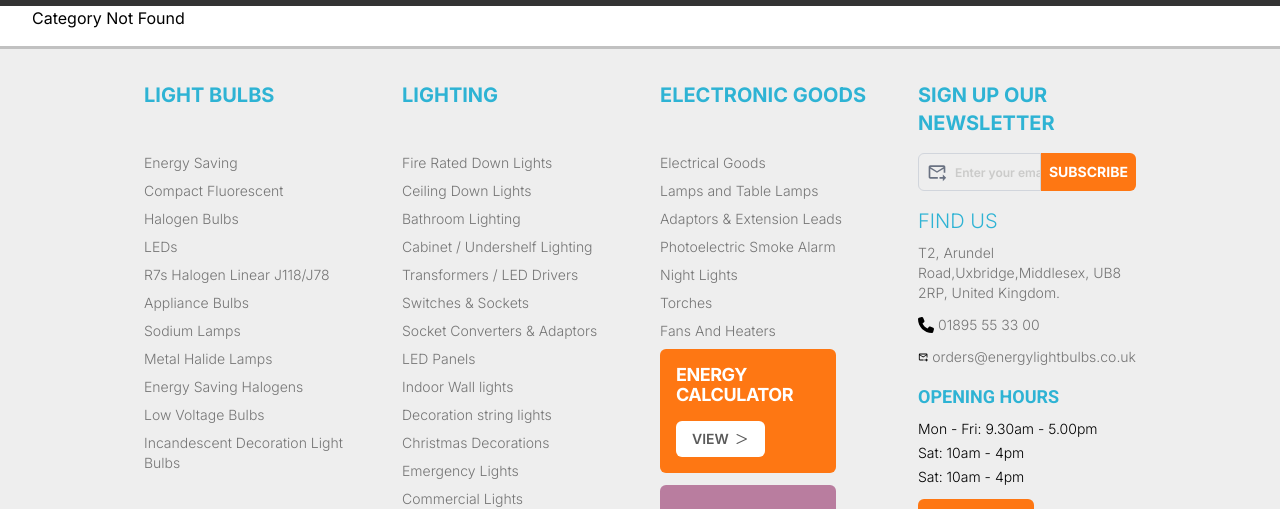
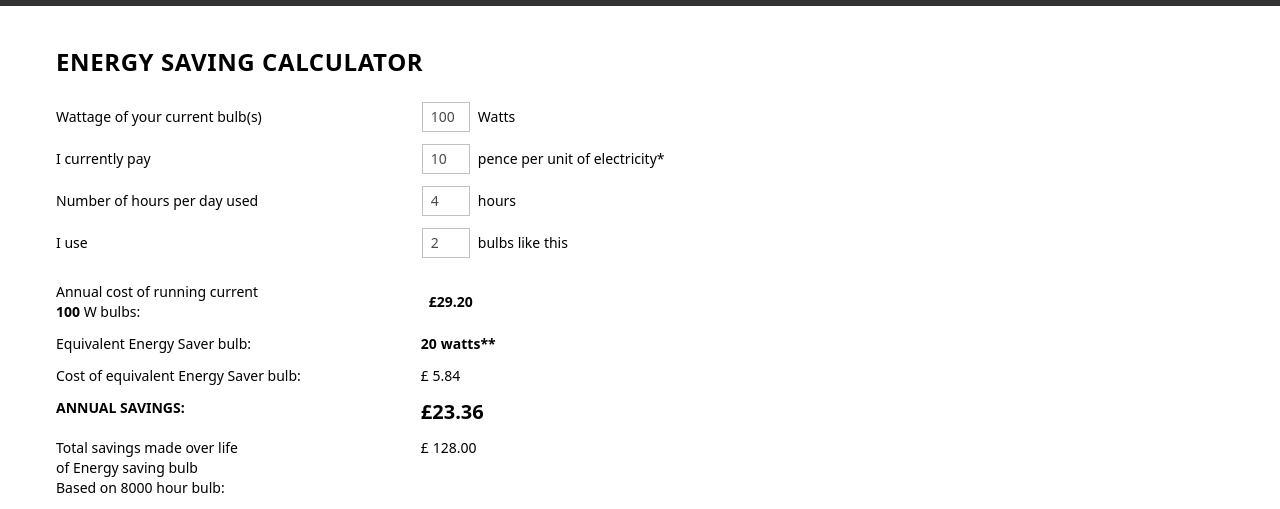
Before and after one commit to Anshuman0077/EnergyLightBulbs.co.uk, a Next.js app: page /energy-calculator in a window 1280 px wide. Shown: the part 374-883 px from the top of the page. Built offline with nearby package versions, Linux system fonts and the light colour scheme.

Commit message:
implement the energy-calculator route

```diff
--- a/app/components/footer/footer.tsx
+++ b/app/components/footer/footer.tsx
@@ -65,7 +65,7 @@ export const Footer = () => {
                         ENERGY CALCULATOR
                       </p>
                       <a
-                        href="/energy-calulator"
+                        href="/energy-calculator"
                         className="flex items-center bg-bg1  px-4 py-2 mt-4 rounded-md text-text14 font-semibold w-max"
                       >
                         VIEW <PiGreaterThan className="ml-1 w-4 h-4" />
--- /dev/null
+++ b/app/energy-calculator/page.tsx
@@ -0,0 +1,232 @@
+"use client";
+
+import { useRef, useState } from "react";
+
+export default function EnergyCalculatorPage() {
+  const wattRef = useRef<HTMLInputElement>(null);
+  const costRef = useRef<HTMLInputElement>(null);
+  const hoursRef = useRef<HTMLInputElement>(null);
+  const bulbsRef = useRef<HTMLInputElement>(null);
+
+  const currentCostRef = useRef<HTMLSpanElement>(null);
+  const savingCostRef = useRef<HTMLSpanElement>(null);
+  const yearlySavingsRef = useRef<HTMLSpanElement>(null);
+  const lifetimeSavingsRef = useRef<HTMLSpanElement>(null);
+  const wattsLabelRef = useRef<HTMLSpanElement>(null);
+  const saverWattRef = useRef<HTMLSpanElement>(null);
+
+  const handleCalculate = () => {
+    const watt = parseFloat(wattRef.current?.value || "0");
+    const cost = parseFloat(costRef.current?.value || "0");
+    const hours = parseFloat(hoursRef.current?.value || "0");
+    const bulbs = parseFloat(bulbsRef.current?.value || "0");
+
+    const saverWatt = 20;
+
+    const annualCurrent = ((watt * hours * bulbs * 365) / 1000) * (cost / 100);
+    const annualSaving =
+      ((saverWatt * hours * bulbs * 365) / 1000) * (cost / 100);
+    const yearlySavings = annualCurrent - annualSaving;
+    const lifetimeSavings = (yearlySavings / ((hours * 365) / 8000)) * 8000;
+
+    if (currentCostRef.current)
+      currentCostRef.current.textContent = annualCurrent.toFixed(2);
+    if (savingCostRef.current)
+      savingCostRef.current.textContent = annualSaving.toFixed(2);
+    if (yearlySavingsRef.current)
+      yearlySavingsRef.current.textContent = yearlySavings.toFixed(2);
+    if (lifetimeSavingsRef.current)
+      lifetimeSavingsRef.current.textContent = lifetimeSavings.toFixed(2);
+    if (wattsLabelRef.current)
+      wattsLabelRef.current.textContent = watt.toString();
+    if (saverWattRef.current)
+      saverWattRef.current.textContent = saverWatt.toString();
+  };
+  const [focused, setFocused] = useState({
+    watt: false,
+    cost: false,
+    hours: false,
+    bulbs: false,
+  });
+
+  return (
+    <main className="w-full mx-auto py-10 px-6 text-black font-sans">
+      {/* Breadcrumb */}
+      {/* <nav className="text-sm text-gray-500 mb-4">
+        <span className="text-blue-500">Home</span> &gt;{" "}
+        <span className="text-orange-500 font-medium">Energy Calculator</span>
+      </nav> */}
+
+      {/* Title */}
+      <h1 className="text-2xl font-bold mb-6 uppercase tracking-wide">
+        Energy Saving Calculator
+      </h1>
+
+      {/* Calculator */}
+      <div className="grid grid-cols-[auto_1fr] gap-x-40 gap-y-3 mb-6 text-sm">
+        <label htmlFor="watt" className="self-center">
+          Wattage of your current bulb(s)
+        </label>
+        <div className="flex items-center space-x-2">
+          <input
+            type="text"
+            id="watt"
+            ref={wattRef}
+            defaultValue="100"
+            onFocus={() => setFocused((prev) => ({ ...prev, watt: true }))}
+            onBlur={() => setFocused((prev) => ({ ...prev, watt: false }))}
+            className={`w-12 px-2 py-1 border text-text16 delay-50 transition-all duration-300 ${
+              focused.watt
+                ? "border-none shadow-lg shadow-blue-custom ring-4 ring-blue-500 outline-red-500 outline-1"
+                : "border-border6"
+            }`}
+          />
+          <span>Watts</span>
+        </div>
+
+        <label htmlFor="cost" className="self-center">
+          I currently pay
+        </label>
+        <div className="flex items-center space-x-2">
+          <input
+            type="text"
+            id="cost"
+            ref={costRef}
+            defaultValue="10"
+            onFocus={() => setFocused((prev) => ({ ...prev, cost: true }))}
+            onBlur={() => setFocused((prev) => ({ ...prev, cost: false }))}
+            className={`w-12 px-2 py-1 border text-text16 delay-50 transition-all duration-300 ${
+              focused.cost
+                ? "border-none shadow-lg shadow-blue-custom ring-4 ring-blue-500 outline-red-500 outline-1"
+                : "border-border6"
+            }`}
+          />
+          <span>pence per unit of electricity*</span>
+        </div>
+
+        <label htmlFor="hours" className="self-center">
+          Number of hours per day used
+        </label>
+        <div className="flex items-center space-x-2">
+          <input
+            type="text"
+            id="hours"
+            ref={hoursRef}
+            defaultValue="4"
+            onFocus={() => setFocused((prev) => ({ ...prev, hours: true }))}
+            onBlur={() => setFocused((prev) => ({ ...prev, hours: false }))}
+            className={`w-12 px-2 py-1 border text-text16 delay-50 transition-all duration-300 ${
+              focused.hours
+                ? "border-none shadow-lg shadow-blue-custom ring-4 ring-blue-500 outline-red-500 outline-1"
+                : "border-border6"
+            }`}
+          />
+          <span>hours</span>
+        </div>
+
+        <label htmlFor="bulbs" className="self-center">
+          I use
+        </label>
+        <div className="flex items-center space-x-2">
+          <input
+            type="text"
+            id="bulbs"
+            ref={bulbsRef}
+            defaultValue="2"
+            onFocus={() => setFocused((prev) => ({ ...prev, bulbs: true }))}
+            onBlur={() => setFocused((prev) => ({ ...prev, bulbs: false }))}
+            className={`w-12 px-2 py-1 border text-text16 delay-50 transition-all duration-300 ${
+              focused.bulbs
+                ? "border-none shadow-lg shadow-blue-custom ring-4 ring-blue-500 outline-red-500 outline-1"
+                : "border-border6"
+            }`}
+          />
+          <span>bulbs like this</span>
+        </div>
+      </div>
+
+      <div className="grid grid-cols-[auto_1fr] gap-x-30 gap-y-3 text-sm">
+        {/* Annual Cost */}
+        <div className="">
+          <span className="">Annual cost of running current</span>
+          <br />
+          <span ref={wattsLabelRef} className="font-bold">
+            100
+          </span>
+          <span> W bulbs:</span>
+        </div>
+
+        <div className="flex items-center ">
+          <div>
+            <span ref={currentCostRef} className="ml-2 font-semibold ">
+              £29.20
+            </span>
+          </div>
+        </div>
+
+        {/* Equivalent Energy Saver Bulb */}
+        <span className="self-center">Equivalent Energy Saver bulb:</span>
+        <div>
+          <strong>
+            <span ref={saverWattRef} className="mr-1">
+              20
+            </span>
+            <span className="text-black">watts**</span>
+          </strong>
+        </div>
+
+        {/* Cost of Energy Saver Bulb */}
+        <span className="self-start">
+          Cost of equivalent Energy Saver bulb:
+        </span>
+        <div>
+          £ <span ref={savingCostRef}>5.84</span>
+        </div>
+
+        {/* Annual Savings */}
+        <span className="self-start font-bold uppercase">Annual Savings:</span>
+        <div>
+          <span
+            ref={yearlySavingsRef}
+            className="text-xl font-semibold"
+          >
+            £23.36
+          </span>
+        </div>
+
+        {/* Lifetime Savings */}
+        <span className="self-start">
+          Total savings made over life
+          <br />
+          of Energy saving bulb
+          <br />
+          Based on 8000 hour bulb:
+        </span>
+        <div>
+          £
+          <span ref={lifetimeSavingsRef} className="ml-1">
+            128.00
+          </span>
+        </div>
+      </div>
+
+      <div className="mt-6">
+        <button
+          type="button"
+          onClick={handleCalculate}
+          className="bg-sky-500 hover:bg-sky-600 text-white py-2 px-4 rounded transition-all"
+        >
+          Calculate Savings
+        </button>
+      </div>
+
+      <p className="text-xs text-gray-500 mt-8">
+        Costs and savings calculated based upon typical domestic tariff of 10p
+        per unit (kWh).
+        <br />
+        Please note that this is an approximate value and that this exact power
+        rating may not be available.
+      </p>
+    </main>
+  );
+}
--- a/app/layout.tsx
+++ b/app/layout.tsx
@@ -74,7 +74,7 @@ export default function RootLayout({
               <BottomFoot />
             </div>
 
-            <div className="w-full bg-bg5 px-6 sm:px-12 lg:px-18 py-6 text-center text-sm text-text7 border-t border-border5">
+            <div className="w-full bg-bg5 px-6 sm:px-12 lg:px-18 py-6 text-center text-sm text-text7">
               <div className="max-w-screen-2xl mx-auto flex flex-col md:flex-row justify-between items-center">
                 <p>Copyright © 2025 Energy Light Bulbs Ltd.</p>
                 <img
```
